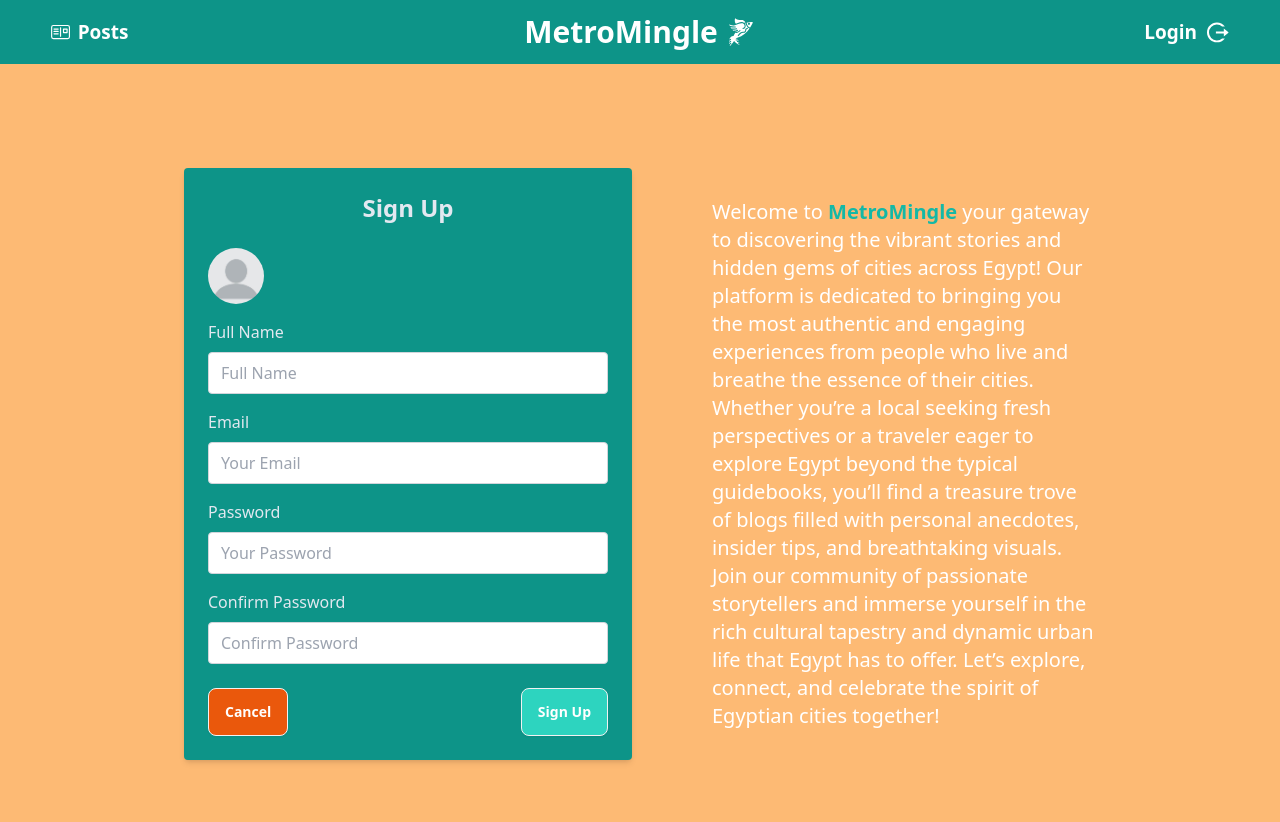
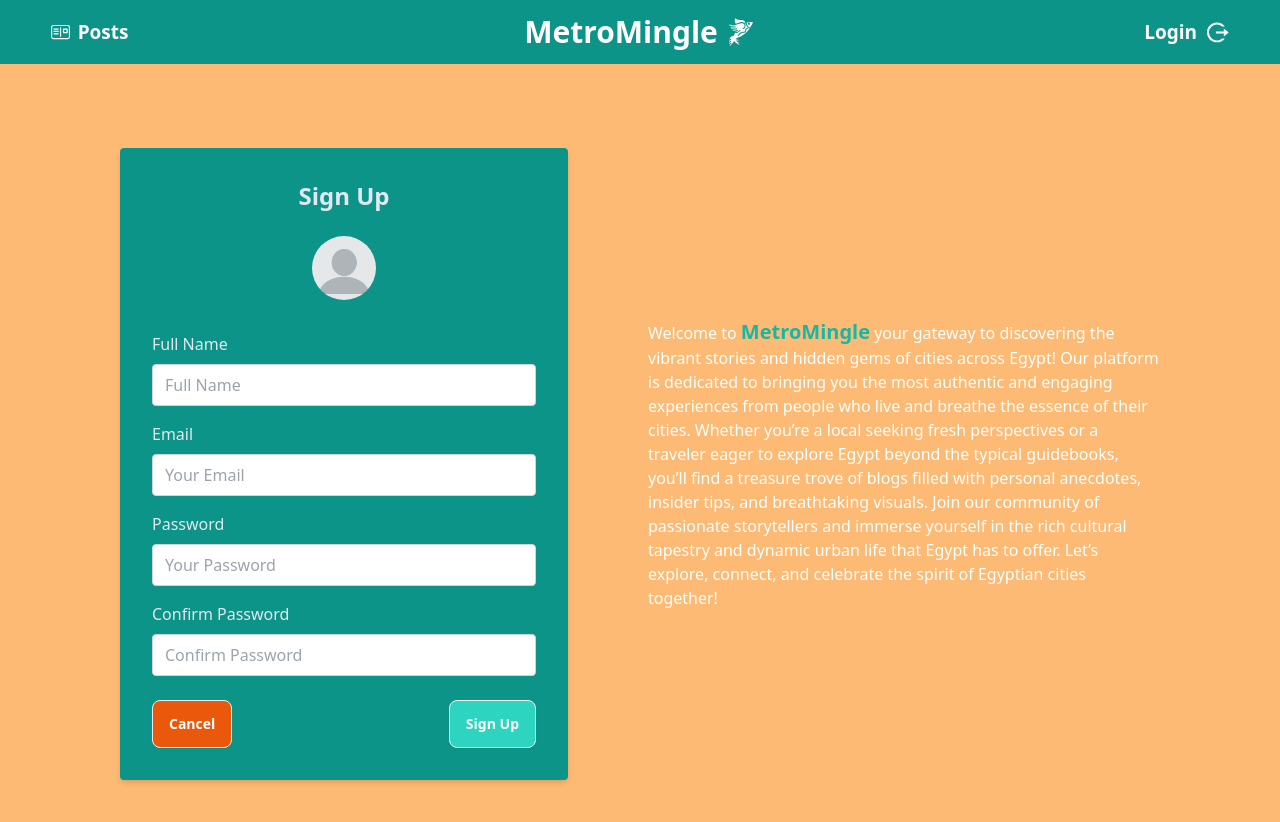
Before and after one commit to omargad2211/MetroMingle, a React (Vite) app: page /signup in a window 1280 px wide. Shown: the top 822 px of the page. Built offline with nearby package versions, Linux system fonts and the light colour scheme; no server answers; the database is empty.

Commit message:
reponsive updates in sign up page

```diff
--- a/src/components/nav.jsx
+++ b/src/components/nav.jsx
@@ -134,7 +134,7 @@ export default function Nav() {
       {/* Mobile Menu */}
       {menuOpen && (
         <div className=" lg:hidden">
-          <div className="flex absolute top-16 left-0 bg-orange-700/75 alp flex-col flex-1 w-full items-center space-y-4 ">
+          <div className="flex z-10 absolute top-16 left-0 bg-orange-700/75 alp flex-col flex-1 w-full items-center space-y-4 ">
             <NavLink
               to="/posts"
               className="btn btn-ghost items-center text-lg flex hover:text-orange-500 gap-3"
--- a/src/components/signup.jsx
+++ b/src/components/signup.jsx
@@ -97,19 +97,19 @@ const SignUpForm = () => {
   };
 
   return (
-    <div className="flex justify-center gap-20 items-center min-h-screen text-slate-200 bg-orange-300">
+    <div className="flex flex-col lg:flex-row justify-center items-center gap-10 lg:gap-20 px-4 lg:px-10 py-10 lg:py-0 min-h-screen bg-orange-300 text-slate-200">
       <form
         onSubmit={handleRegister}
-        className="bg-teal-600 p-6 mt-7 mb-7  rounded shadow-md w-full max-w-md"
+        className="bg-teal-600 p-6 lg:p-8 rounded shadow-md w-full max-w-md"
       >
         <h2 className="text-2xl font-bold mb-6 text-center">Sign Up</h2>
 
-        <div className="mb-4">
+        <div className="mb-4 flex justify-center">
           <label htmlFor="file">
             <img
               src={img ? URL.createObjectURL(img) : "/assets/OIP.jpeg"}
               alt="Profile Preview"
-              className="rounded-full w-14 cursor-pointer mb-4"
+              className="rounded-full w-16 h-16 cursor-pointer mb-4"
             />
           </label>
           <input
@@ -196,17 +196,23 @@ const SignUpForm = () => {
 
         <div className="flex justify-between items-center mt-6">
           <Link to="/">
-            <button type="button" className="btn bg-orange-600 text-white">
+            <button
+              type="button"
+              className="btn bg-orange-600 text-white hover:bg-orange-500"
+            >
               Cancel
             </button>
           </Link>
-          <button type="submit" className="btn text-white bg-teal-400">
+          <button
+            type="submit"
+            className="btn text-white bg-teal-400 hover:bg-teal-300"
+          >
             Sign Up
           </button>
         </div>
         {error && <span className="text-red-500 mt-4 block">{error}</span>}
       </form>
-      <div className="max-w-96 text-white text-xl">
+      <div className="max-w-96 text-white text-xl lg:text-base lg:max-w-lg lg:w-full px-4 text-center lg:text-left lg:px-0">
         Welcome to{" "}
         <span className="text-xl font-bold text-teal-500">MetroMingle</span>{" "}
         your gateway to discovering the vibrant stories and hidden gems of
```
